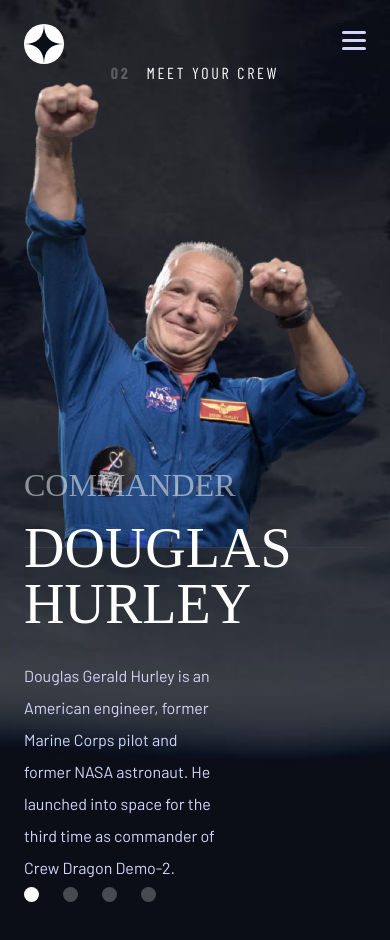
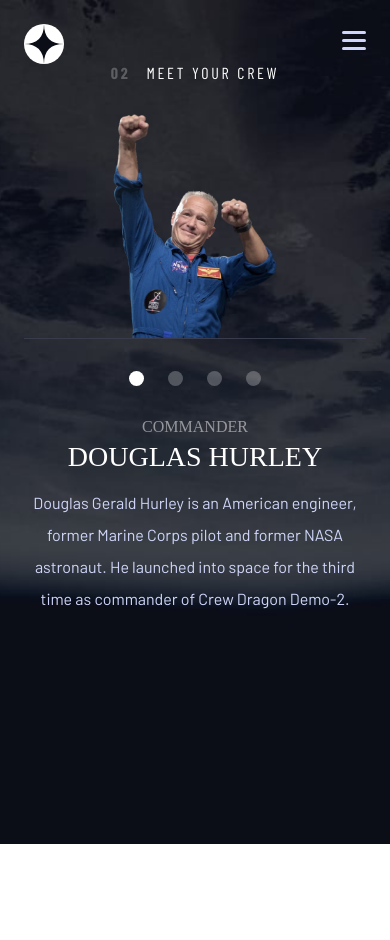
Before and after one commit to zack-jack/space-travel, a Next.js app: page /crew in a window 390 px wide. Shown: the top 940 px of the page. After the commit the page ends 844 px from the top, so only its background shows below. Built offline with nearby package versions, Linux system fonts and the light colour scheme; no server answers; a web font is replaced by a local one.

Commit message:
crew page responsive styles

```diff
--- a/pages/crew.js
+++ b/pages/crew.js
@@ -41,14 +41,14 @@
             title="Meet Your Crew"
           />
         </h1>
-        <div className="flex flex-col flex-grow">
-          <div className="flex flex-col flex-grow justify-between order-2 w-7/12 pb-24">
-            <article className="flex flex-col flex-grow justify-center">
-              <h2 className="text-xl opacity-50">{activeData.role}</h2>
-              <p className="text-2xl font-serif text-white uppercase leading-none mt-4">{activeData.name}</p>
-              <p className="leading-8 mt-7">{activeData.bio}</p>
+        <div className="flex flex-col flex-grow md:items-center lg:flex-row lg:justify-between lg:mt-16 lg:pb-24">
+          <div className="flex flex-col flex-grow justify-between order-2 mt-8 md:flex-grow-0 md:order-1 md:w-9/12 md:mt-16 lg:w-1/2 lg:mt-0">
+            <article className="flex flex-col flex-grow order-2 mt-8 text-center md:order-1 lg:justify-center lg:mt-0 lg:text-left">
+              <h2 className="text-sm opacity-50 md:text-lg lg:text-xl">{activeData.role}</h2>
+              <p className="mt-2 text-lg font-serif text-white uppercase leading-none md:text-2xl lg:mt-4">{activeData.name}</p>
+              <p className="mt-4 leading-8 lg:mt-7">{activeData.bio}</p>
             </article>
-            <div>
+            <div className="flex justify-center order-1 md:order-2 md:mt-10 lg:justify-start lg:mt-32">
               {crew.map(({ role }, i) => (
                 <button
                   key={role}
@@ -69,7 +69,8 @@
               ))}
             </div>
           </div>
-          <picture className="order-1 border-b border-solid border-indigo-300 -mb-20">
+          <div className="flex justify-center items-end order-1 border-b border-solid border-indigo-300 mt-8 md:flex-grow md:order-2 md:w-1/2 md:mt-10 lg:w-4/12 lg:mt-0 lg:-mb-24 lg:ml-8">
+            <picture>
               <source
                 srcSet={`/images/crew/${activeData.images.webp}`}
                 type="image/webp"
@@ -77,8 +78,10 @@
               <img
                 src={`/images/crew/${activeData.images.png}`}
                 alt={activeData.name}
+                className="w-auto h-56 md:h-auto"
               />
             </picture>
+          </div>
         </div>
       </div>
     </>
```
Lines whose indentation alone changed are shown as unchanged.
